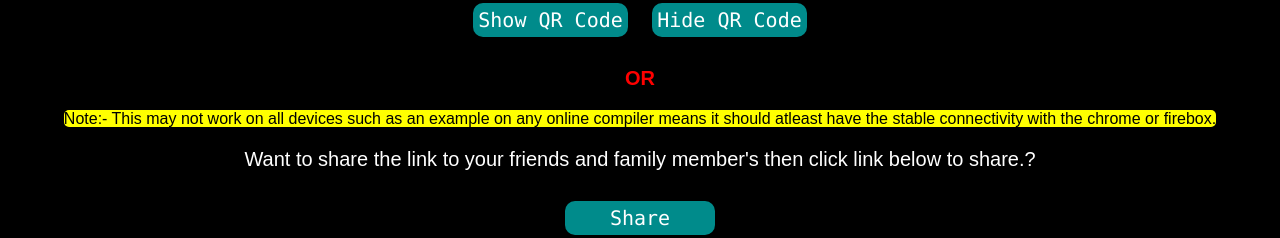
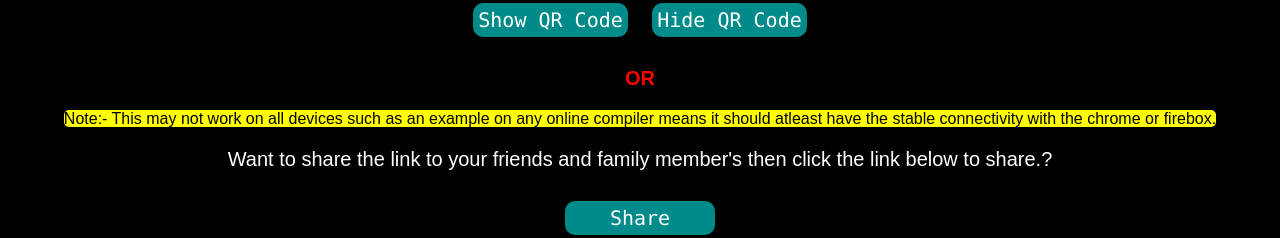
Before and after one commit to Dileepreddy11/dileepreddy.com, a plain HTML site: page index.html in a window 1280 px wide. Shown: the part 2571-2809 px from the top of the page. Drawn offline with Linux system fonts and the light colour scheme.

Commit message:
index.html

```diff
--- a/index.html
+++ b/index.html
@@ -209,7 +209,7 @@
         <button onclick="hideQR()">Hide QR Code</button>
           <h3 class="red">OR</h3>
           <p><mark>Note:- This may not work on all devices such as an example on any online compiler means it should atleast have the stable connectivity with the chrome or firebox.</mark></p>
-          <p class="pp">Want to share the link to your friends and family member's then click link below to share.?</p>
+          <p class="pp">Want to share the link to your friends and family member's then click the link below to share.?</p>
         <button id="shareButton">Share</button>
         </div>
         <!----DONATE---->
```
